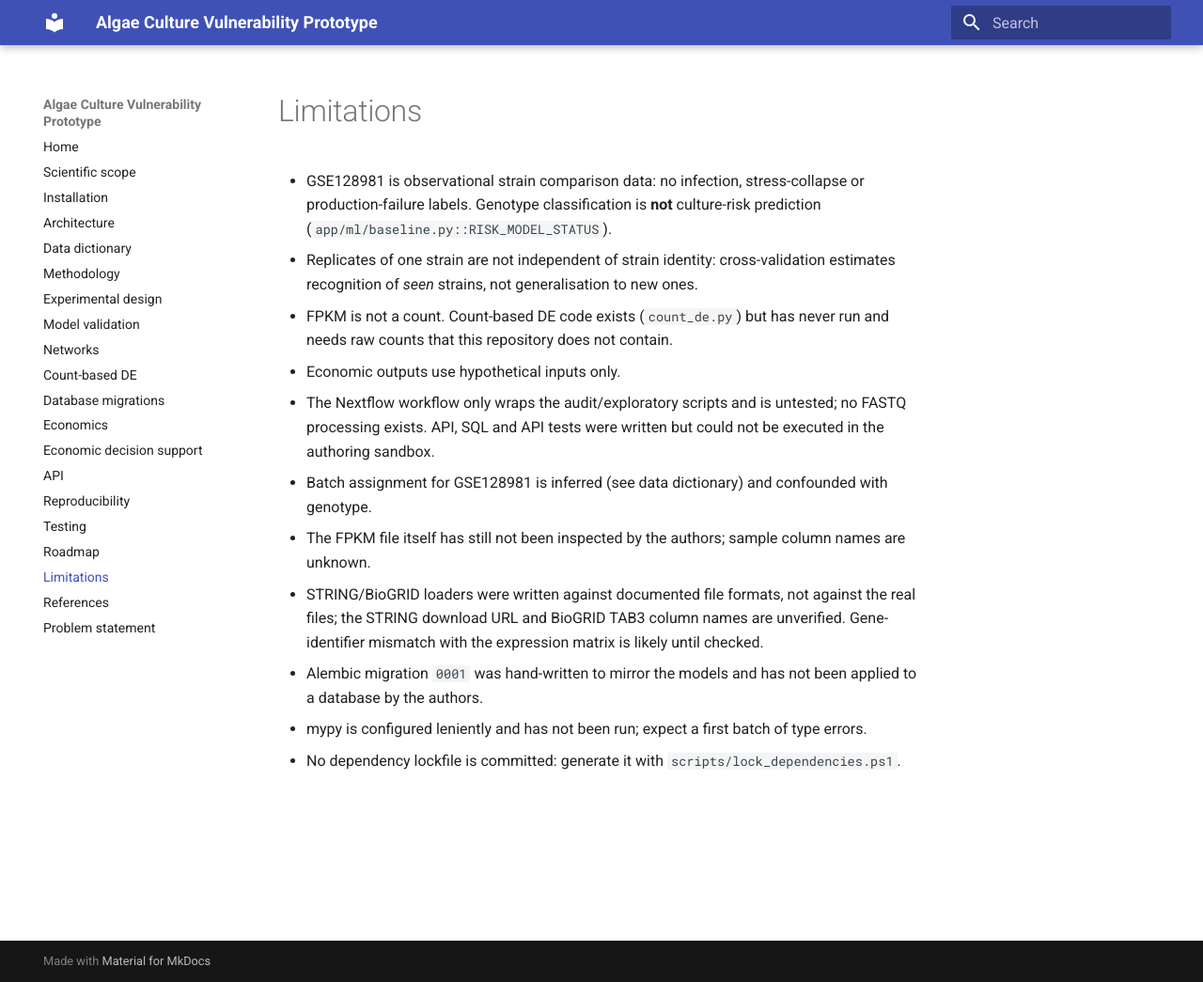
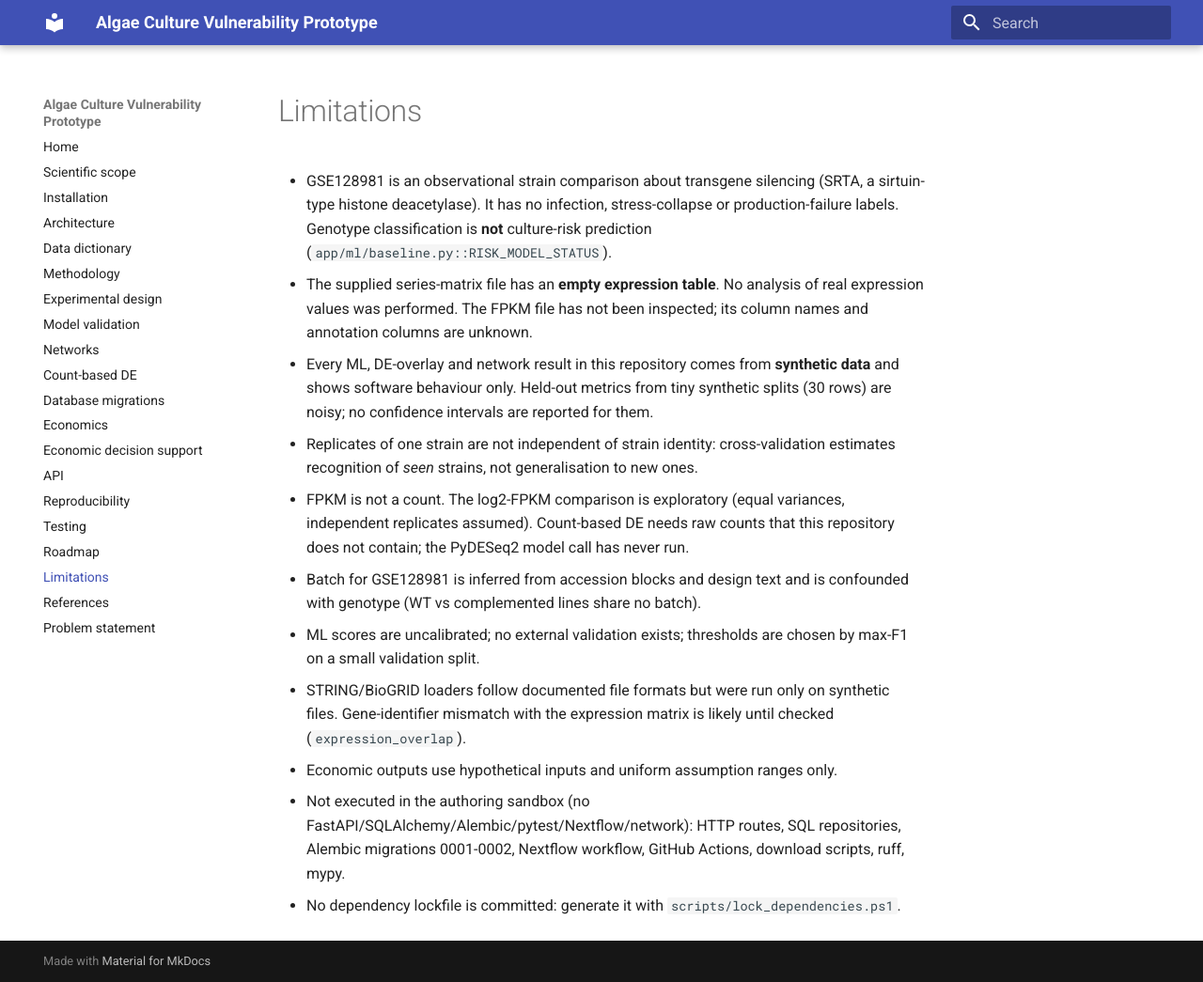
Before and after one commit to sunilnarayan419-ui/AlgalPathogenRisk-ML, an MkDocs documentation site: the page built from docs/limitations.md, in a window 1280 px wide and 1045 px high. Shown: the whole window at 94% size. Built offline with MkDocs 1.6.1 and Material for MkDocs 9.7.7, drawn with Linux system fonts in a browser that asks for light colours.

Commit message:
chore: update docs/limitations.md

```diff
--- a/docs/limitations.md
+++ b/docs/limitations.md
@@ -1,13 +1,13 @@
 # Limitations
 
-- GSE128981 is observational strain comparison data: no infection, stress-collapse or production-failure labels. Genotype classification is **not** culture-risk prediction (`app/ml/baseline.py::RISK_MODEL_STATUS`).
+- GSE128981 is an observational strain comparison about transgene silencing (SRTA, a sirtuin-type histone deacetylase). It has no infection, stress-collapse or production-failure labels. Genotype classification is **not** culture-risk prediction (`app/ml/baseline.py::RISK_MODEL_STATUS`).
+- The supplied series-matrix file has an **empty expression table**. No analysis of real expression values was performed. The FPKM file has not been inspected; its column names and annotation columns are unknown.
+- Every ML, DE-overlay and network result in this repository comes from **synthetic data** and shows software behaviour only. Held-out metrics from tiny synthetic splits (30 rows) are noisy; no confidence intervals are reported for them.
 - Replicates of one strain are not independent of strain identity: cross-validation estimates recognition of *seen* strains, not generalisation to new ones.
-- FPKM is not a count. Count-based DE code exists (`count_de.py`) but has never run and needs raw counts that this repository does not contain.
-- Economic outputs use hypothetical inputs only.
-- The Nextflow workflow only wraps the audit/exploratory scripts and is untested; no FASTQ processing exists. API, SQL and API tests were written but could not be executed in the authoring sandbox.
-- Batch assignment for GSE128981 is inferred (see data dictionary) and confounded with genotype.
-- The FPKM file itself has still not been inspected by the authors; sample column names are unknown.
-- STRING/BioGRID loaders were written against documented file formats, not against the real files; the STRING download URL and BioGRID TAB3 column names are unverified. Gene-identifier mismatch with the expression matrix is likely until checked.
-- Alembic migration `0001` was hand-written to mirror the models and has not been applied to a database by the authors.
-- mypy is configured leniently and has not been run; expect a first batch of type errors.
+- FPKM is not a count. The log2-FPKM comparison is exploratory (equal variances, independent replicates assumed). Count-based DE needs raw counts that this repository does not contain; the PyDESeq2 model call has never run.
+- Batch for GSE128981 is inferred from accession blocks and design text and is confounded with genotype (WT vs complemented lines share no batch).
+- ML scores are uncalibrated; no external validation exists; thresholds are chosen by max-F1 on a small validation split.
+- STRING/BioGRID loaders follow documented file formats but were run only on synthetic files. Gene-identifier mismatch with the expression matrix is likely until checked (`expression_overlap`).
+- Economic outputs use hypothetical inputs and uniform assumption ranges only.
+- Not executed in the authoring sandbox (no FastAPI/SQLAlchemy/Alembic/pytest/Nextflow/network): HTTP routes, SQL repositories, Alembic migrations 0001-0002, Nextflow workflow, GitHub Actions, download scripts, ruff, mypy.
 - No dependency lockfile is committed: generate it with `scripts/lock_dependencies.ps1`.
```
